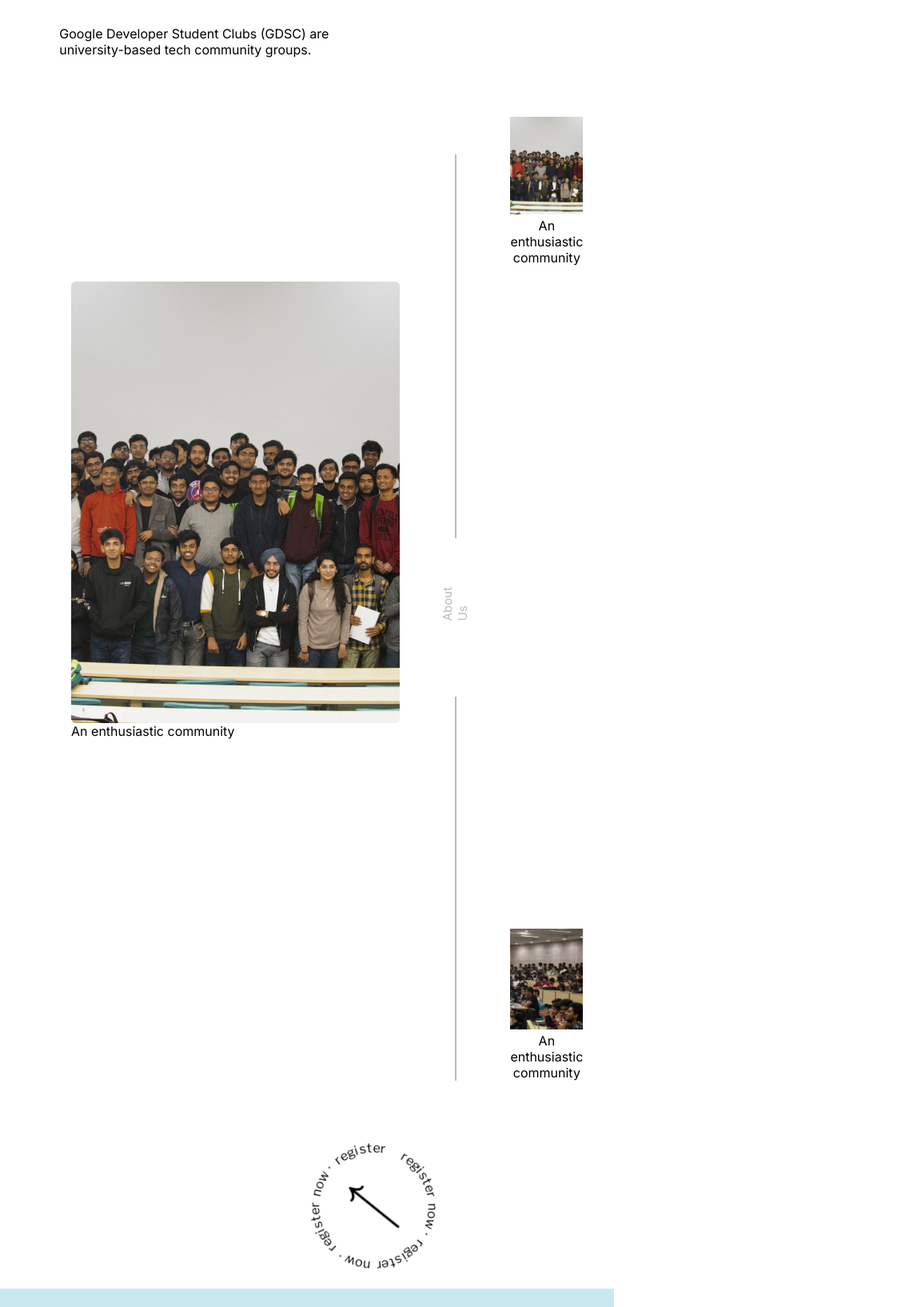
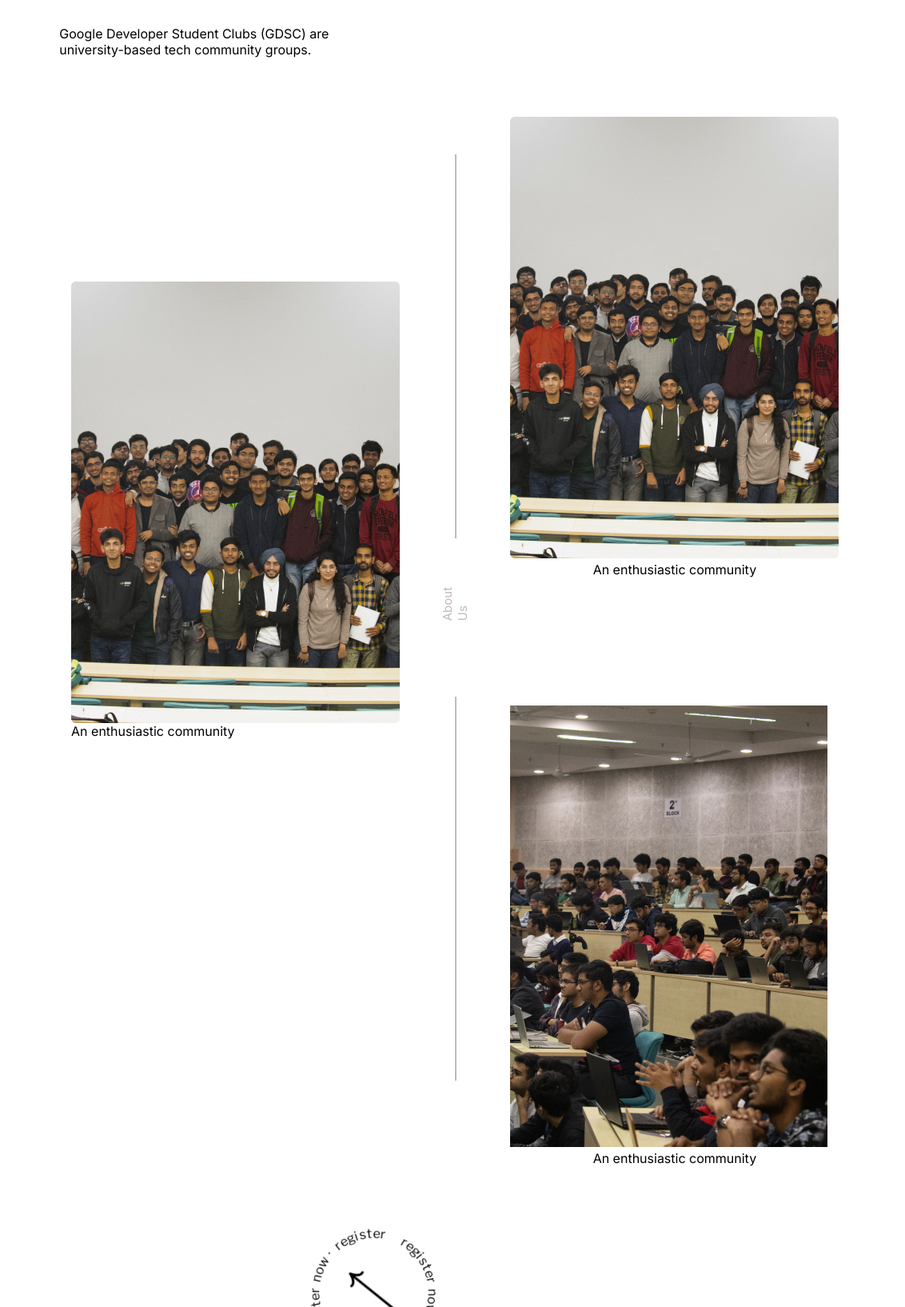
Before and after one commit to GDSC-IIITD/Winterlude23, a Next.js app: page / in a window 768 px wide. Shown: the part 949-2583 px from the top of the page at 80% size, 1132 px wide, since content can reach past the window. Built offline with nearby package versions, Linux system fonts and the light colour scheme.

Commit message:
responsiveness corrected

```diff
--- a/components/community/community.jsx
+++ b/components/community/community.jsx
@@ -10,7 +10,7 @@ export default function CommunityComponent() {
             </div>
             <div className={styles.body}>
                 <div className={styles.bodyl}>
-                    <figure><img src="/assets/bootcamp.png" alt="" srcset="" /><figcaption>An enthusiastic community</figcaption></figure>
+                    <figure><img src="/assets/bootcamp.png" alt="" srcSet="" /><figcaption>An enthusiastic community</figcaption></figure>
                 </div>
                 <div className={styles.bodym}>
                     <div className={styles.line}></div>
@@ -18,8 +18,8 @@ export default function CommunityComponent() {
                     <div className={styles.line}></div>
                 </div>
                 <div className={styles.bodyr}>
-                    <figure><img src="/assets/bootcamp.png" alt="" srcset="" /><figcaption>An enthusiastic community</figcaption></figure>
-                    <figure><img src="/assets/bootcamp2.png" alt="" srcset="" /><figcaption>An enthusiastic community</figcaption></figure>
+                    <figure><img src="/assets/bootcamp.png" alt="" srcSet="" /><figcaption>An enthusiastic community</figcaption></figure>
+                    <figure><img src="/assets/bootcamp2.png" alt="" srcSet="" /><figcaption>An enthusiastic community</figcaption></figure>
                 </div>
             </div>
             <img className={styles.registerNow} src="/assets/headerRegister.png" alt="" />
--- a/components/community/community.module.css
+++ b/components/community/community.module.css
@@ -112,3 +112,10 @@
         gap: 3em;
     }
 }
+
+@media (min-width: 601px) and (max-width: 1180px){
+    .bodyr>figure>img{
+        width: auto;
+        padding-right: 20%;
+    }
+}
```
